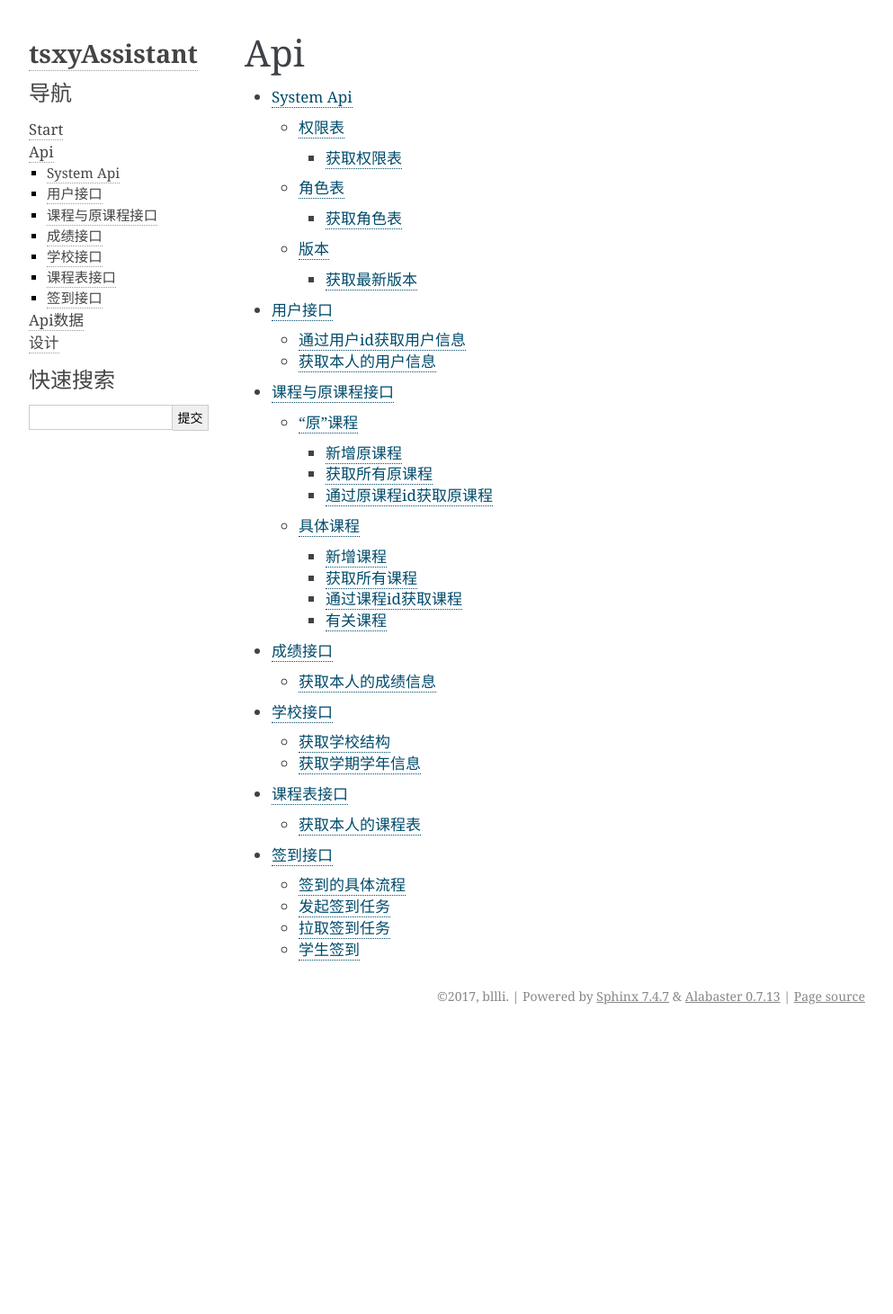
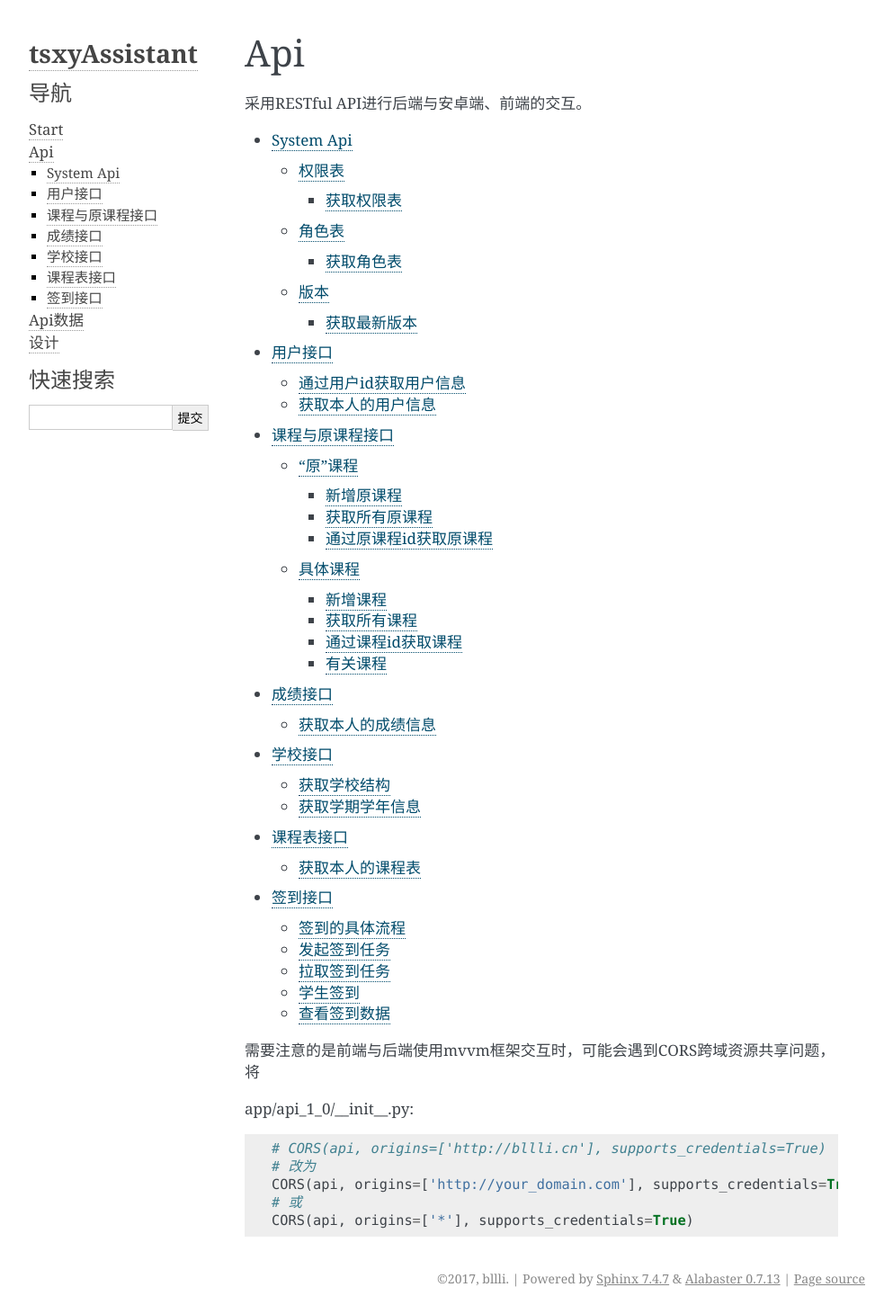
Before and after one commit to bllli/tsxyAssistant, a Sphinx documentation site: the page built from doc/source/api.rst, in a window 1280 px wide. Shown: the whole page at 90% size, without its empty margins (148-1141 px from the left). Built offline with Sphinx 7.4.7, drawn with Linux system fonts in a browser that asks for light colours; before the commit the page ends 1147 px from its top, so only the background shows below that.

Commit message:
+ 签到api[未完成] + 文档

```diff
--- a/doc/source/api.rst
+++ b/doc/source/api.rst
@@ -1,5 +1,7 @@
 Api
 ===
+
+采用RESTful API进行后端与安卓端、前端的交互。
 
 .. toctree::
     api/system.rst
@@ -9,3 +11,13 @@
     api/school.rst
     api/schedule.rst
     api/check_in.rst
+
+需要注意的是前端与后端使用mvvm框架交互时，可能会遇到CORS跨域资源共享问题，将
+
+app/api_1_0/__init__.py::
+
+    # CORS(api, origins=['http://bllli.cn'], supports_credentials=True)
+    # 改为
+    CORS(api, origins=['http://your_domain.com'], supports_credentials=True)
+    # 或
+    CORS(api, origins=['*'], supports_credentials=True)
--- a/doc/source/api/schedule.rst
+++ b/doc/source/api/schedule.rst
@@ -1,5 +1,7 @@
 课程表接口
 ============
+
+课程表功能使用频率高。“超级课程表”就是以课程表功能为切入点，意图校园社交。
 
 获取本人的课程表
 ------------------------
```
Also changed, not shown: doc/source/api/check_in.rst (+27 -8 lines), 2 other files.
